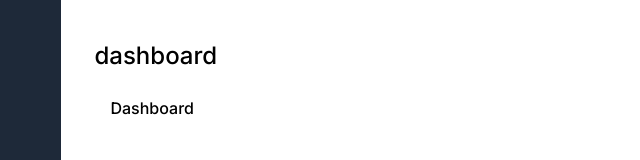
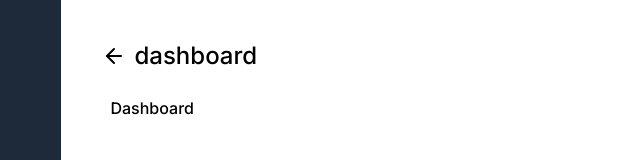
Before and after one commit to JamarTG/capstone, a React (Vite) app in the folder frontend/: page / in a window 1280 px wide. Shown: the top 160 px of the page, without its empty margins (0-640 px from the left). Built offline with nearby package versions, Linux system fonts and the light colour scheme.

Commit message:
Add Back Button to Page COntent

```diff
--- a/frontend/src/components/layout/page-content.tsx
+++ b/frontend/src/components/layout/page-content.tsx
@@ -1,11 +1,40 @@
+import { useNavigate } from "react-router-dom";
+
 interface PageContentProps {
   children: React.ReactNode;
   title: string;
 }
 const PageContent: React.FC<PageContentProps> = ({ children, title }) => {
+
+  const navigate = useNavigate();
   return (
     <div>
-      <h1 className="mb-2 text-2xl font-bold">{title.toLocaleLowerCase()}</h1>
+      <h1 className="mb-2 text-2xl font-bold flex items-center">
+        <svg
+          onClick={() => {
+            navigate(-1);
+          }}
+          xmlns="http://www.w3.org/2000/svg"
+          width="40"
+          height="24"
+          viewBox="0 0 24 24"
+          fill="none"
+          stroke="currentColor"
+          stroke-width="2"
+          stroke-linecap="round"
+          stroke-linejoin="round"
+          className="feather feather-arrow-left cursor-pointer transition-transform duration-200 ease-in-out transform hover:scale-110 active:scale-90"
+        >
+          <line
+            x1="19"
+            y1="12"
+            x2="5"
+            y2="12"
+          ></line>
+          <polyline points="12 19 5 12 12 5"></polyline>
+        </svg>{" "}
+        {title.toLocaleLowerCase()}
+      </h1>
       <section
         style={{ width: "90vw", height: "85vh" }}
         className=" border-slate-200 rounded-lg  flex flex-col h-full p-4 gap-5 "
```
